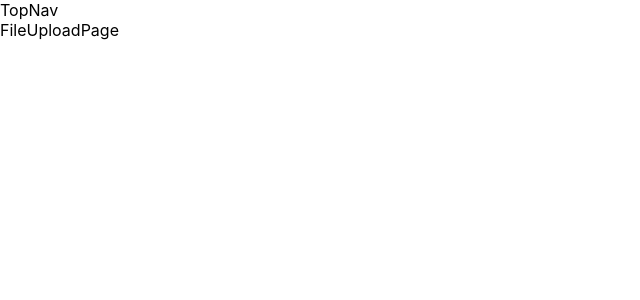
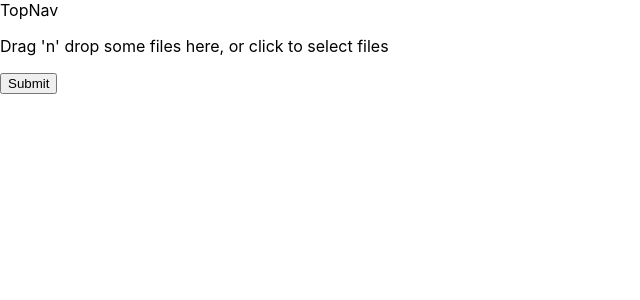
Before and after one commit to NullSense/Business-Job-Manager, a React (Create React App) app in the folder frontend/: page /user/upload in a window 1280 px wide. Shown: the top 300 px of the page, without its empty margins (0-640 px from the left). Built offline with nearby package versions, Linux system fonts and the light colour scheme; no server answers.

Commit message:
Add Fileupload and Countryselector for registration

```diff
--- a/frontend/package.json
+++ b/frontend/package.json
@@ -8,6 +8,7 @@
     "formik": "^1.5.8",
     "react": "^16.8.6",
     "react-dom": "^16.8.6",
+    "react-dropzone": "^10.1.7",
     "react-router-dom": "^5.0.1",
     "react-scripts": "3.0.1",
     "react-select": "^3.0.4",
--- a/frontend/src/components/auth/forms/RegistrationForm.js
+++ b/frontend/src/components/auth/forms/RegistrationForm.js
@@ -7,7 +7,7 @@ import * as yup from 'yup';
 import handleRegister from './handle_submit';
 import { register } from './auth_api';
 import auth_const from './auth_const';
-import CountrySelector from '../../CountrySelector';
+import CountrySelector from './CountrySelector';
 
 const phoneRegExp = /^((\\+[1-9]{1,4}[ \\-]*)|(\\([0-9]{2,3}\\)[ \\-]*)|([0-9]{2,4})[ \\-]*)*?[0-9]{3,4}?[ \\-]*[0-9]{3,4}?$/;
 
--- a/frontend/src/components/auth/forms/auth_api.js
+++ b/frontend/src/components/auth/forms/auth_api.js
@@ -17,7 +17,7 @@ export async function login(values) {
   const { email, password } = values;
   return await axios
     .post('/api/auth/login/', {
-      email: email || '',
+      login: email || '', // fieldname 'login' required by django auth framework
       password: password || ''
     })
     .then(response => {
--- a/frontend/src/components/auth/forms/auth_const.js
+++ b/frontend/src/components/auth/forms/auth_const.js
@@ -49,6 +49,18 @@ export default {
       }
     }
   },
+  postFiles: {
+    url: null,
+    status: {
+      successful: 200,
+      unsuccessful: 401
+    },
+    mock_errors: {
+      errors: {
+        files: 'uploaded invalid files'
+      }
+    }
+  },
   default_errors: {
     errors: {
       default: 'something unexpected happened'
--- a/frontend/src/components/user/FileUploadForm.js
+++ b/frontend/src/components/user/FileUploadForm.js
@@ -1,7 +1,52 @@
 import React from 'react';
+import PropTypes from 'prop-types';
+import { Formik, Form, Field } from 'formik';
+import { withRouter } from 'react-router-dom';
+import * as yup from 'yup';
+import FileUploader from './FileUploader';
 
-const FileUploadForm = props => {
-  return <div>FileUpload</div>;
+import handlePostFiles from '../auth/forms/handle_submit';
+import { postFiles } from './user_api';
+import auth_const from '../auth/forms/auth_const';
+
+// define the validation schema for the input fields
+const validationSchema = yup.object().shape({});
+
+const LoginForm = props => {
+  LoginForm.propTypes = {
+    history: PropTypes.object
+  };
+
+  const handleSubmit = async (values, options) => {
+    await handlePostFiles(
+      postFiles,
+      auth_const.postFiles,
+      props,
+      values,
+      options
+    );
+  };
+
+  return (
+    <Formik
+      initialValues={{ files: [] }}
+      validationSchema={validationSchema}
+      onSubmit={handleSubmit}
+      render={({ errors, touched, status, handleSubmit, isSubmitting }) => (
+        <Form onSubmit={handleSubmit}>
+          <label>
+            <Field name="files" component={FileUploader} />
+            {touched.files && errors.files}
+          </label>
+          <button type="submit" disabled={isSubmitting}>
+            Submit
+          </button>
+          <p>{errors.default}</p>
+        </Form>
+      )}
+    />
+  );
 };
 
-export default FileUploadForm;
+const LoginFormWithRouter = withRouter(LoginForm); // bound react router, to access history
+export default LoginFormWithRouter;
--- a/frontend/src/components/user/FileUploadPage.js
+++ b/frontend/src/components/user/FileUploadPage.js
@@ -1,7 +1,8 @@
 import React from 'react';
+import FileUploadForm from './FileUploadForm';
 
 const FileUploadPage = props => {
-  return <div>FileUploadPage</div>;
+  return <FileUploadForm />;
 };
 
 export default FileUploadPage;
--- /dev/null
+++ b/frontend/src/components/user/FileUploader.js
@@ -0,0 +1,37 @@
+import React, { useCallback } from 'react';
+import { useDropzone } from 'react-dropzone';
+import mimetypes from './mimetypes';
+
+export default ({ field, form }) => {
+  const onDrop = useCallback(
+    acceptedFiles => {
+      const reader = new FileReader();
+
+      // TODO: handle abort and error
+      reader.onabort = () => console.log('file reading was aborted');
+      reader.onerror = () => console.log('file reading has failed');
+      reader.onload = () => {
+        form.setFieldValue(field.name, [...field.value, reader.result]);
+      };
+
+      acceptedFiles.forEach(file => reader.readAsBinaryString(file));
+    },
+    [form, field]
+  );
+
+  const { getRootProps, getInputProps, isDragActive } = useDropzone({
+    onDrop,
+    accept: mimetypes
+  });
+
+  return (
+    <div {...getRootProps()}>
+      <input {...getInputProps()} />
+      {isDragActive ? (
+        <p>Drop the files here ...</p>
+      ) : (
+        <p>Drag 'n' drop some files here, or click to select files</p>
+      )}
+    </div>
+  );
+};
--- /dev/null
+++ b/frontend/src/components/user/mimetypes.js
@@ -0,0 +1 @@
+export default ['.mfl', '.m3i', '.h3d'];
--- /dev/null
+++ b/frontend/src/components/user/user_api.js
@@ -0,0 +1,27 @@
+import axios from 'axios';
+
+// axios headers
+axios.defaults.xsrfHeaderName = 'X-CSRFTOKEN';
+axios.defaults.xsrfCookieName = 'csrftoken';
+// postman api key
+axios.defaults.headers.common['x-api-key'] =
+  process.env.REACT_APP_PSTMN_API_KEY;
+
+/**
+ * takes an array of files
+ * @param {object} values holds the payload of the request
+ */
+export async function postFiles(values) {
+  const { files } = values;
+  return await axios
+    .post('', {
+      // TODO: define endpoint
+      files: files || []
+    })
+    .then(response => {
+      return response;
+    })
+    .catch(err => {
+      return err.message;
+    });
+}
```
Also changed, not shown: frontend/src/components/auth/forms/CountrySelector.js (renamed from frontend/src/components/CountrySelector.js), 1 other file (tests, documents, lock files or other folders).
